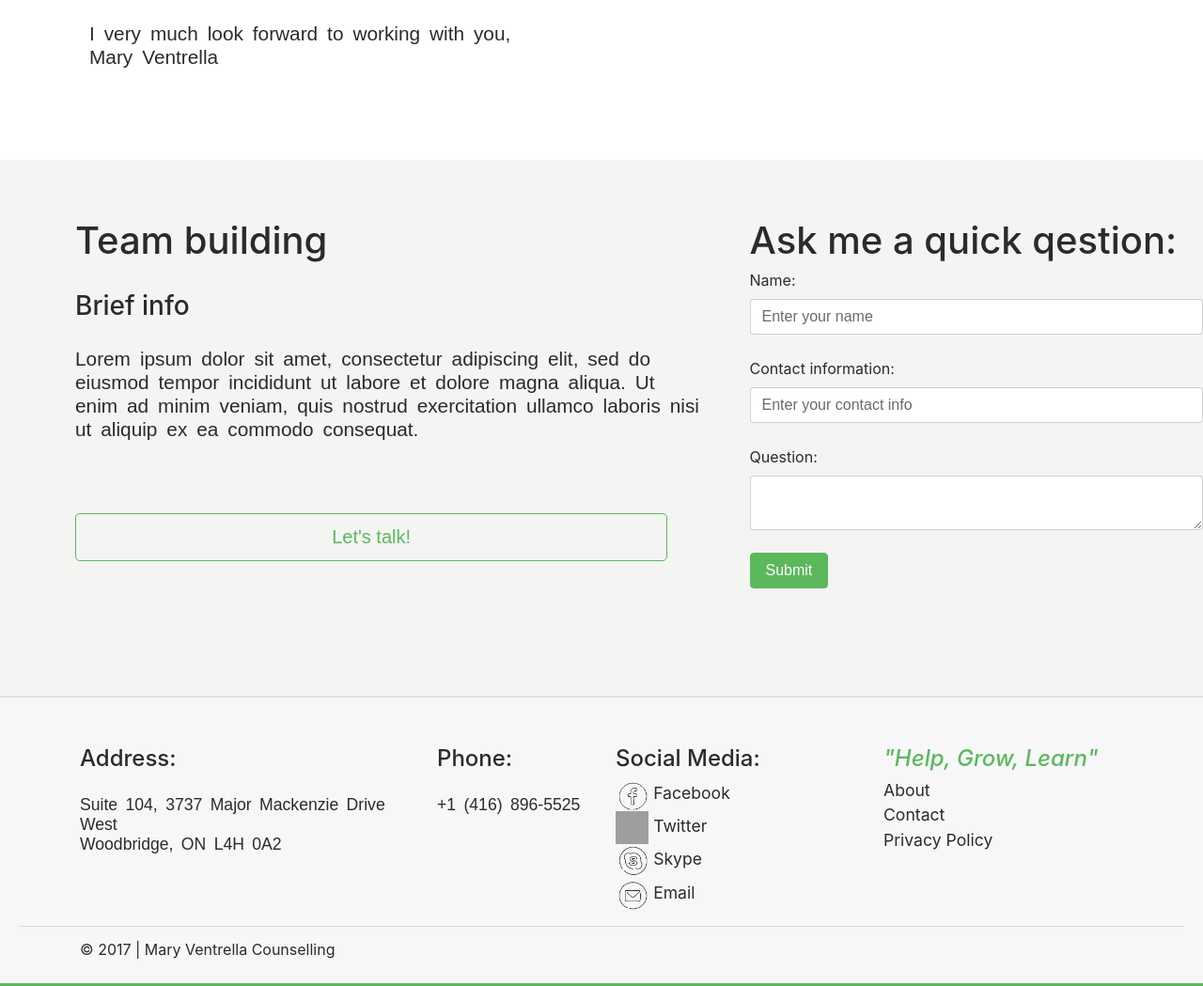
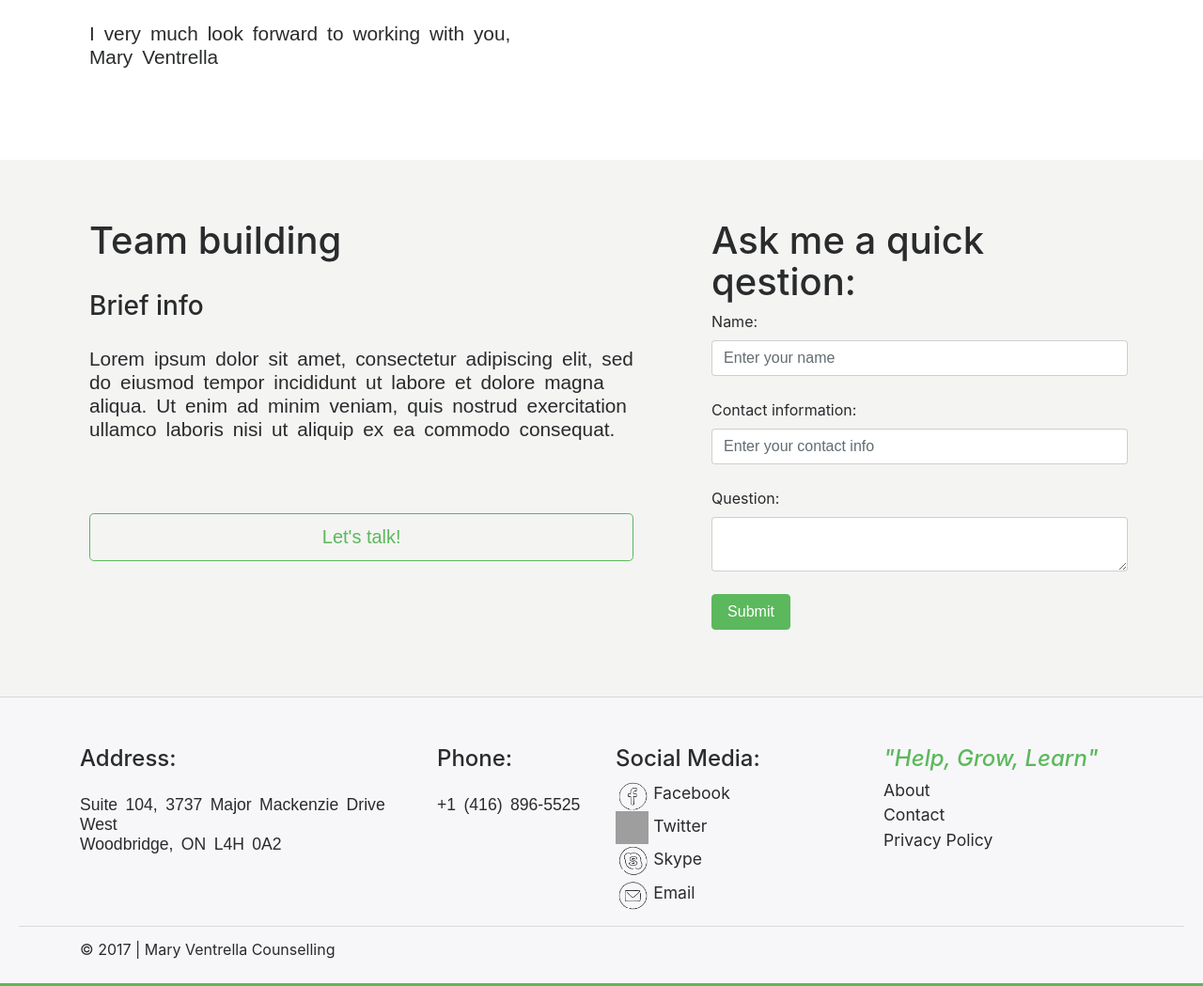
Before and after one commit to ya-ya-it/Mary-Ventrella-website, a PHP site: page / in a window 1280 px wide. Shown: the part 1190-2239 px from the top of the page at 94% size. Run offline with PHP 8.4, Linux system fonts and the light colour scheme; grey boxes are pictures that could not be loaded.

Commit message:
Initial commit7

```diff
--- a/css/pages/main.css
+++ b/css/pages/main.css
@@ -49,8 +49,11 @@ p {
 
 .aside{
     margin-top: 3em;
-    padding: 4em 0 4em 5em;
+    padding: 4em 5em;
     background-color: #f4f4f3;
+}
+.row.aside{
+    margin-left: 0!important;
 }
 .aside img{
     width: auto;
```
